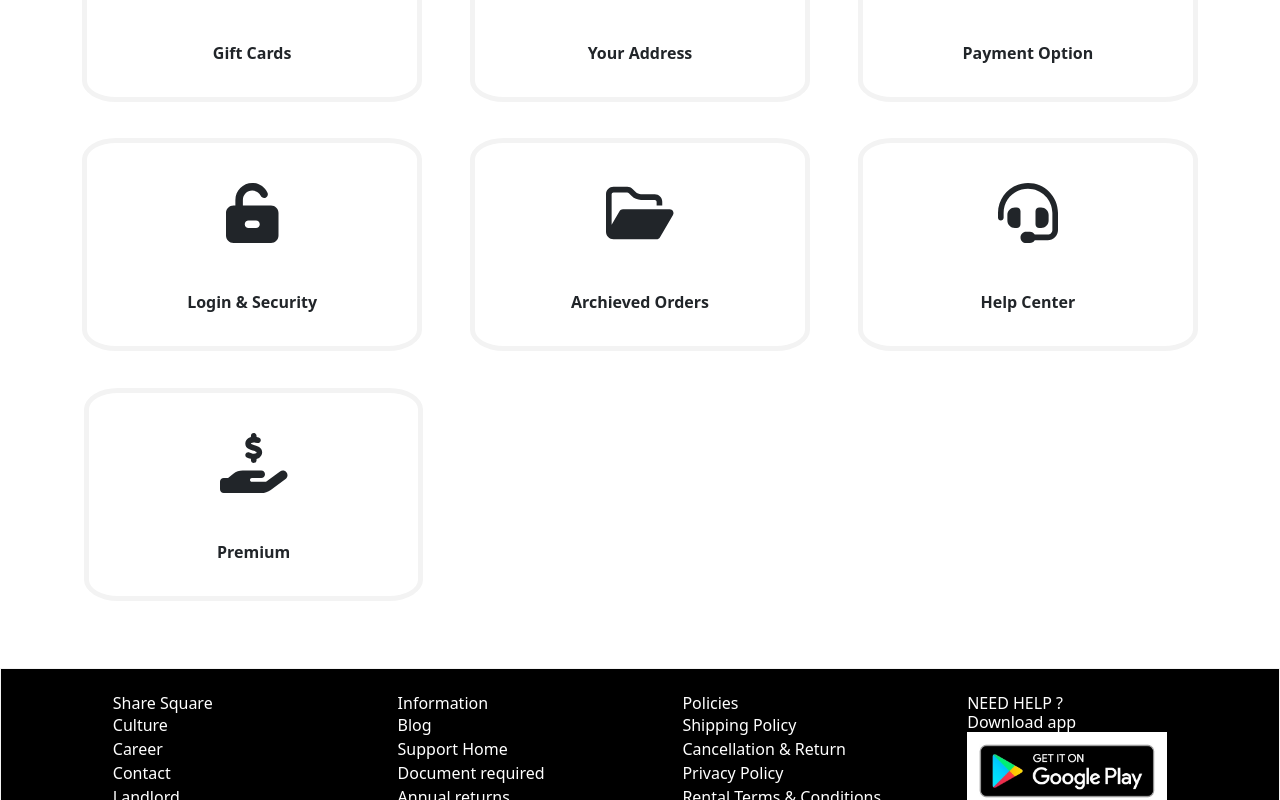
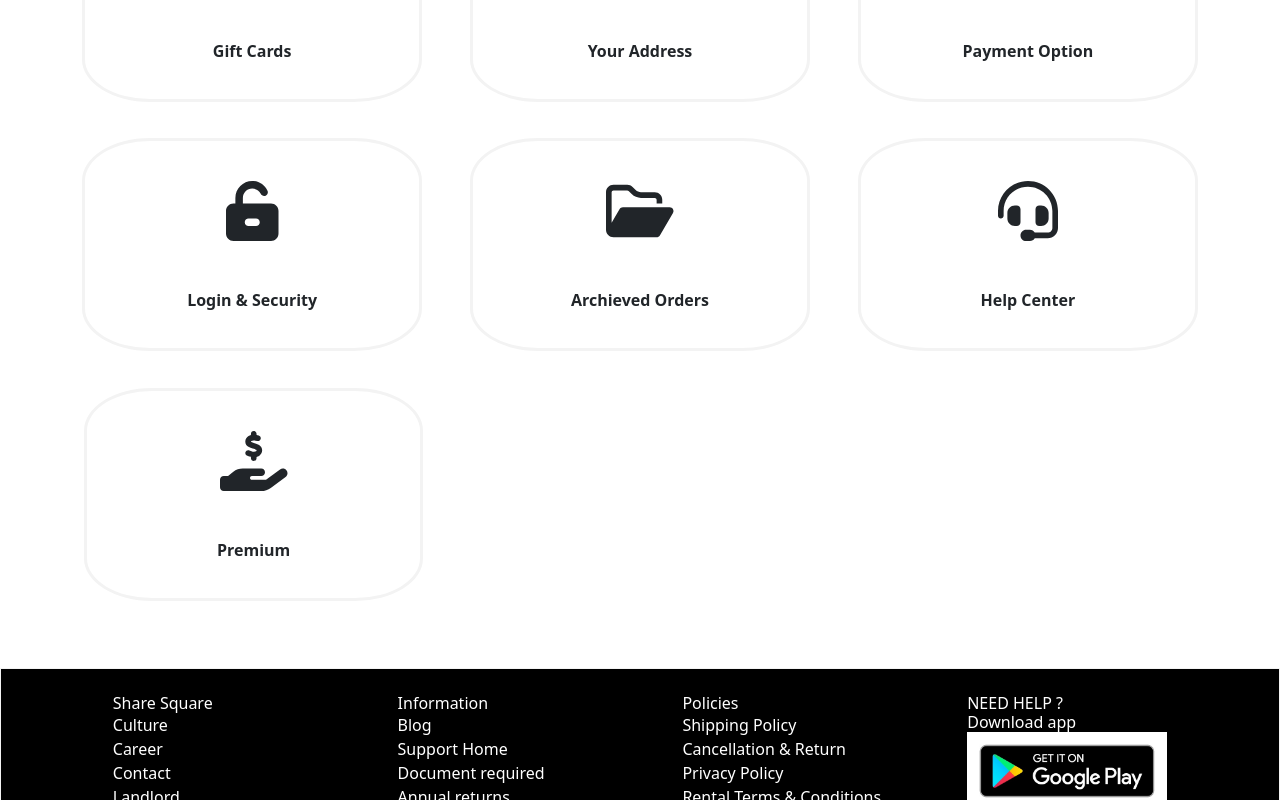
Before and after one commit to ananyavarshney1/ShareSquare, a React (Vite) app: page /account in a window 1280 px wide. Shown: the part 500-1300 px from the top of the page. Built offline with nearby package versions, Linux system fonts and the light colour scheme.

Commit message:
in accounts css border width and radius are changed

```diff
--- a/src/Account/account.css
+++ b/src/Account/account.css
@@ -29,15 +29,15 @@
 .content1 div,.content2 div,.content3 div{
     width: 28%;
     height: 86%;
-    border: 5px solid #f3f3f3;
+    border: 3px solid #f3f3f3;
     background-color: white;
-    border-radius: 10%;
+    border-radius: 20%;
     font-weight: 700;
     font-size: 1rem;
 }
 .content1 div:hover,.content2 div:hover,.content3 div:hover{
     border: 2px solid rgba(128, 128, 128, 0.782);
-    box-shadow: 0 0 5px 5px  #cccccc;
+    box-shadow: 0 0 3px 3px  #cccccc;
 }
 .content4{
     width: 95%;
@@ -51,16 +51,16 @@
 .content4 div{
     width: 28%;
     height: 86%;
-    border: 5px solid #f3f3f3;
+    border: 3px solid #f3f3f3;
     background-color: white;
     margin-left: 50px;
-    border-radius: 10%;
+    border-radius: 20%;
     font-weight: 700;
     font-size: 1rem;
 }
 .content4 div:hover{
     border: 2px solid rgba(128, 128, 128, 0.782);
-    box-shadow: 0 0 5px 5px  #cccccc;
+    box-shadow: 0 0 3px 3px  #cccccc;
 }
 #icon1{
     font-size: 60px;
```
